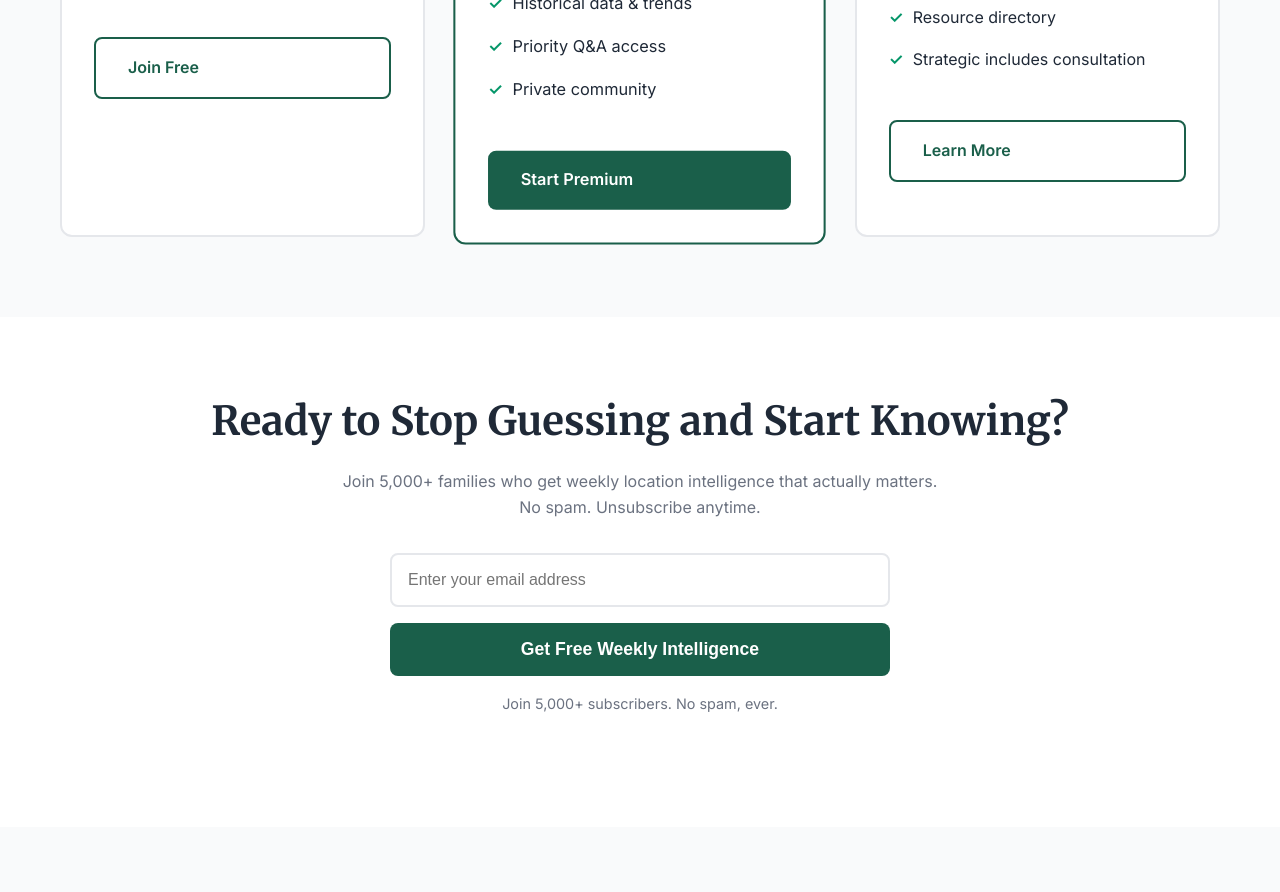
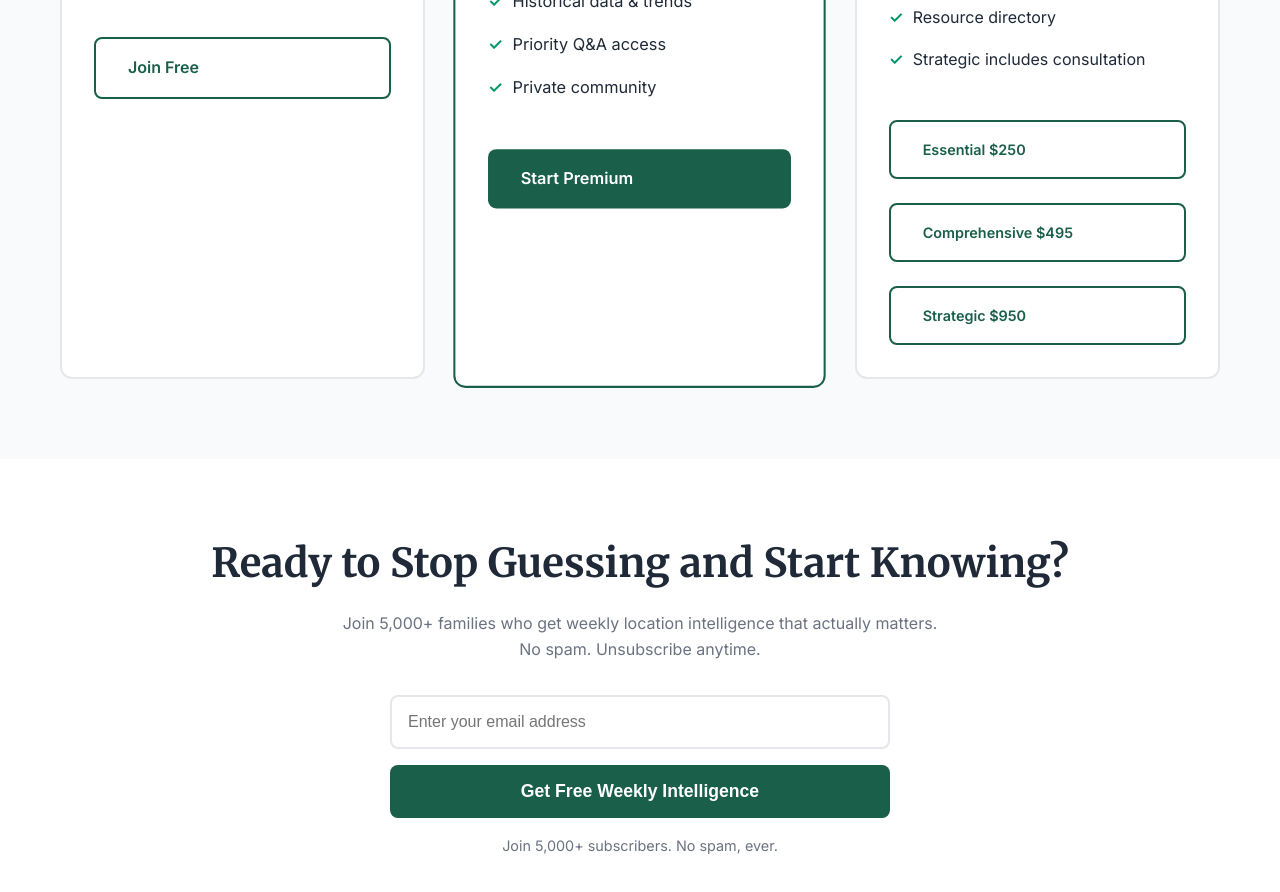
Before and after one commit to merrey/resilience-atlas, a website: page index.html in a window 1280 px wide. Shown: the part 5007-5899 px from the top of the page. Drawn offline with Linux system fonts and the light colour scheme.

Commit message:
Add live Stripe payment links for all products

```diff
--- a/index.html
+++ b/index.html
@@ -667,7 +667,7 @@
                         <li>Priority Q&A access</li>
                         <li>Private community</li>
                     </ul>
-                    <a href="https://stripe.com/payment-link-placeholder" class="btn btn-primary pricing-cta">Start Premium</a>
+                    <a href="https://buy.stripe.com/dRm3cn6kxdWh2Lt3y44Ni00" class="btn btn-primary pricing-cta">Start Premium</a>
                 </div>
 
                 <!-- Custom Reports -->
@@ -686,7 +686,11 @@
                         <li>Resource directory</li>
                         <li>Strategic includes consultation</li>
                     </ul>
-                    <a href="https://stripe.com/payment-link-placeholder" class="btn btn-secondary pricing-cta">Learn More</a>
+                    <div style="display: flex; flex-direction: column; gap: 0.5rem; margin-top: 1rem;">
+                        <a href="https://buy.stripe.com/14AdR110d05r85N2u04Ni01" class="btn btn-secondary pricing-cta" style="font-size: 0.9rem;">Essential $250</a>
+                        <a href="https://buy.stripe.com/9B65kvdMZ3hD85N8So4Ni02" class="btn btn-secondary pricing-cta" style="font-size: 0.9rem;">Comprehensive $495</a>
+                        <a href="https://buy.stripe.com/7sYdR18sFcSd71J2u04Ni03" class="btn btn-secondary pricing-cta" style="font-size: 0.9rem;">Strategic $950</a>
+                    </div>
                 </div>
             </div>
         </div>
```
